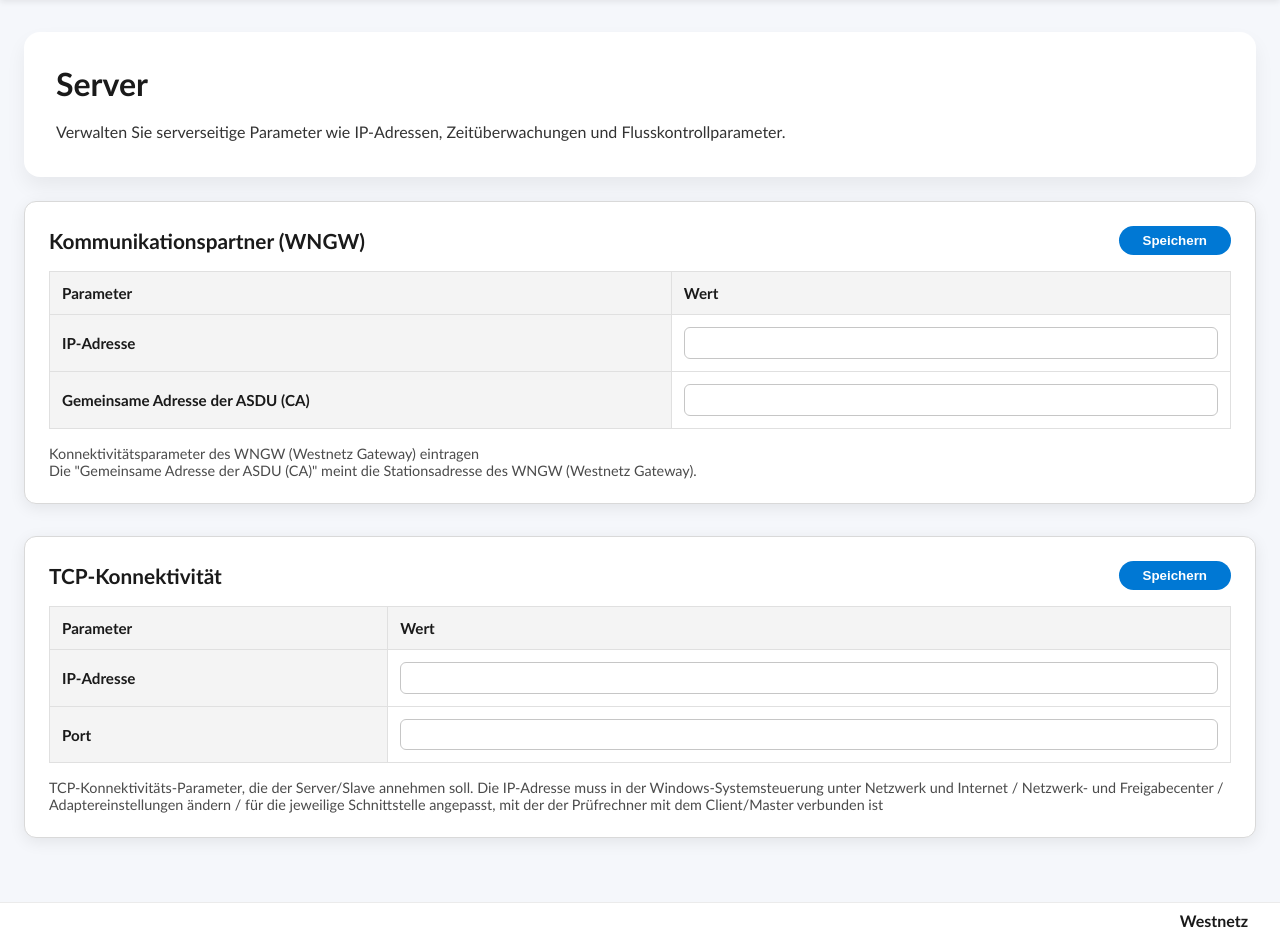
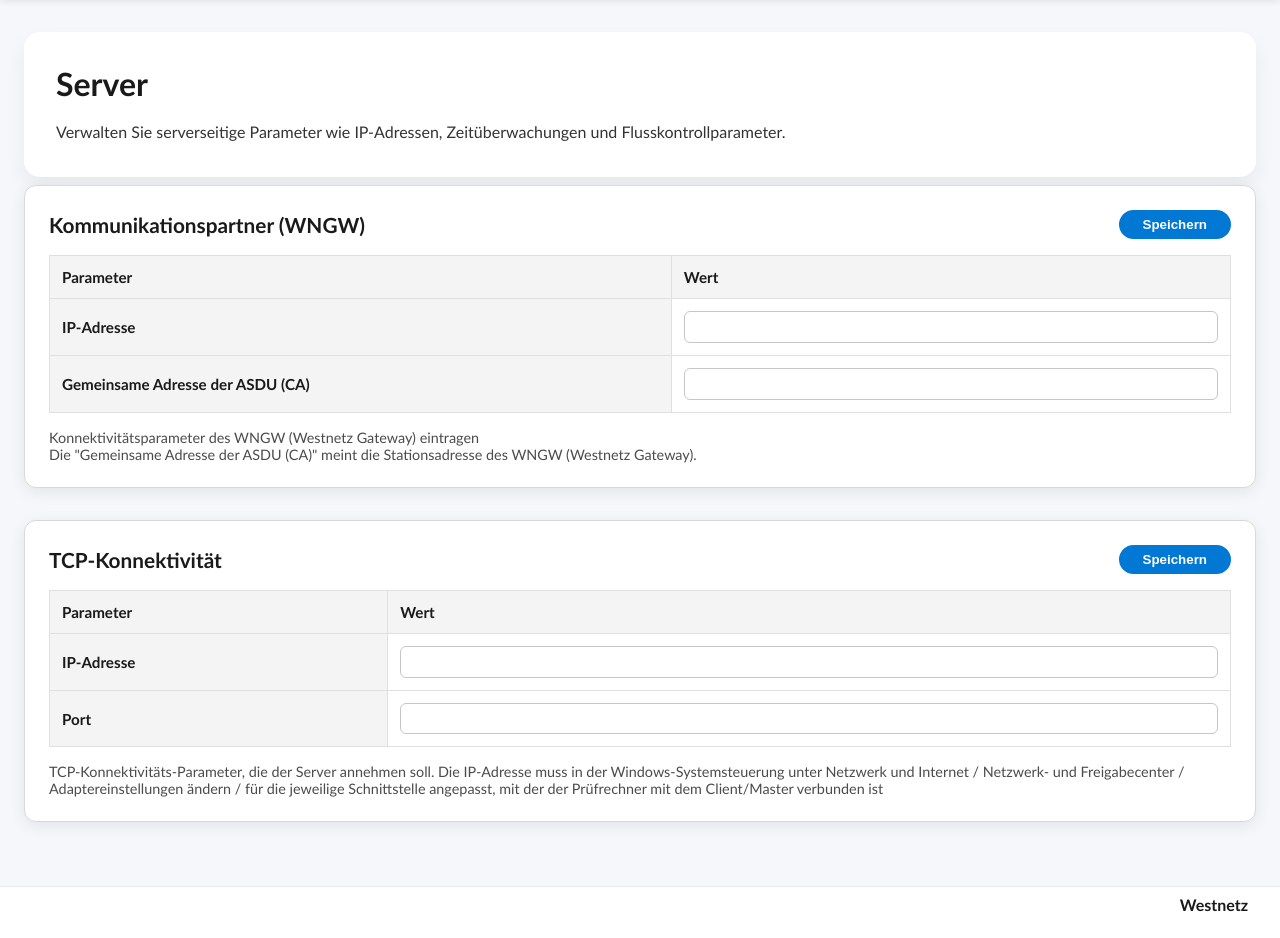
Before and after one commit to RevolutionaryAd67/WNGW-Test-Tool-2.0, a Flask app: page /einstellungen/server in a window 1280 px wide. Shown: the part 70-1008 px from the top of the page. After the commit the page ends 982 px from the top, so only its background shows below. Run offline with Flask 3, Linux system fonts and the light colour scheme.

Commit message:
Update server.html

```diff
--- a/frontend/templates/server.html
+++ b/frontend/templates/server.html
@@ -6,11 +6,11 @@
     <link rel="stylesheet" href="{{ url_for('component_asset', filename='input-box/input_box.css') }}">
     <style>
         .server-page .page-section {
-            margin-bottom: 1.5rem;
+            margin-bottom: 0.5rem;
         }
 
         .server-page .input-box + .input-box {
-            margin-top: 2rem;
+            margin-top: 0.5rem;
         }
     </style>
 {% endblock %}
@@ -22,6 +22,7 @@
         <p>{{ description }}</p>
     </section>
 
+<!-- input-Box "Kommunikationspartner (WNGW)" -->
 {% set columns = [
     {"key": "parameter", "label": "Parameter", "type": "header"},
     {"key": "value", "label": "Wert", "type": "input"}
@@ -43,28 +44,31 @@
     },
     "values": input_box_values("einstellungen_server", "kommunikationspartner", columns, rows)
 } %}
+<!-- Ende: input-Box "Kommunikationspartner (WNGW)" -->
 
+<!-- input-Box "TCP-Konnektivität" -->
 {% set tcp_columns = [
     {"key": "parameter", "label": "Parameter", "type": "header"},
     {"key": "value", "label": "Wert", "type": "input"}
 ] %}
 
 {% set tcp_rows = [
-    {"id": "tcp_ip_address", "label": "IP-Adresse"},
-    {"id": "tcp_port", "label": "Port"}
+    {"id": "tcp_ip_address_server", "label": "IP-Adresse"},
+    {"id": "tcp_port_server", "label": "Port"}
 ] %}
 
 {% set tcp_konnektivitaet_box = {
     "id": "tcp_konnektivitaet",
     "page_key": "einstellungen_server",
     "title": "TCP-Konnektivität",
-    "note": "TCP-Konnektivitäts-Parameter, die der Server/Slave annehmen soll. Die IP-Adresse muss in der Windows-Systemsteuerung unter Netzwerk und Internet / Netzwerk- und Freigabecenter / Adaptereinstellungen ändern / für die jeweilige Schnittstelle angepasst, mit der der Prüfrechner mit dem Client/Master verbunden ist",
+    "note": "TCP-Konnektivitäts-Parameter, die der Server annehmen soll. Die IP-Adresse muss in der Windows-Systemsteuerung unter Netzwerk und Internet / Netzwerk- und Freigabecenter / Adaptereinstellungen ändern / für die jeweilige Schnittstelle angepasst, mit der der Prüfrechner mit dem Client/Master verbunden ist",
     "table": {
         "columns": tcp_columns,
         "rows": tcp_rows
     },
     "values": input_box_values("einstellungen_server", "tcp_konnektivitaet", tcp_columns, tcp_rows)
 } %}
+<!-- Ende: input-Box "TCP-Konnektivität" -->
 
     {{ input_box_component.render(kommunikationspartner_box) }}
     {{ input_box_component.render(tcp_konnektivitaet_box) }}
```
